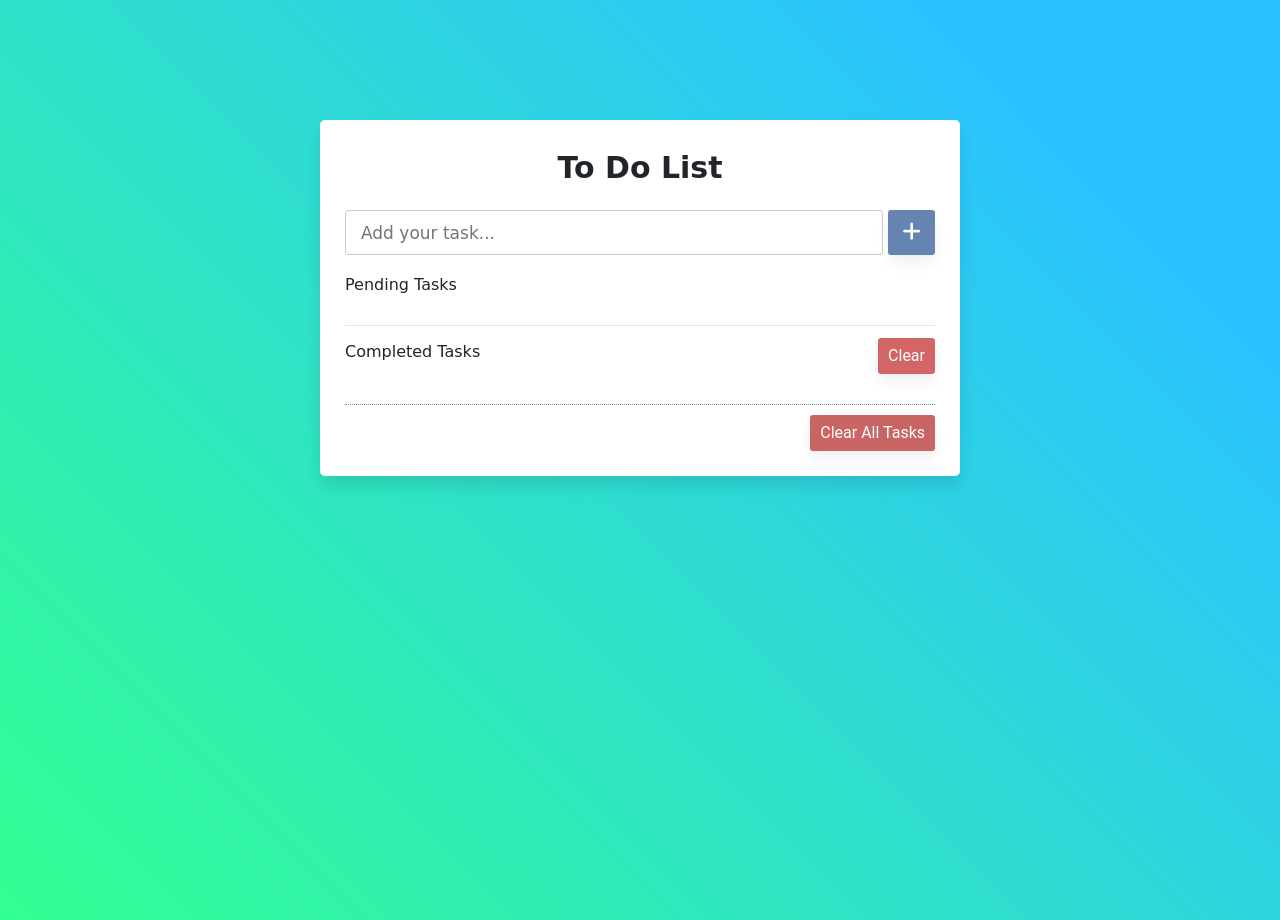
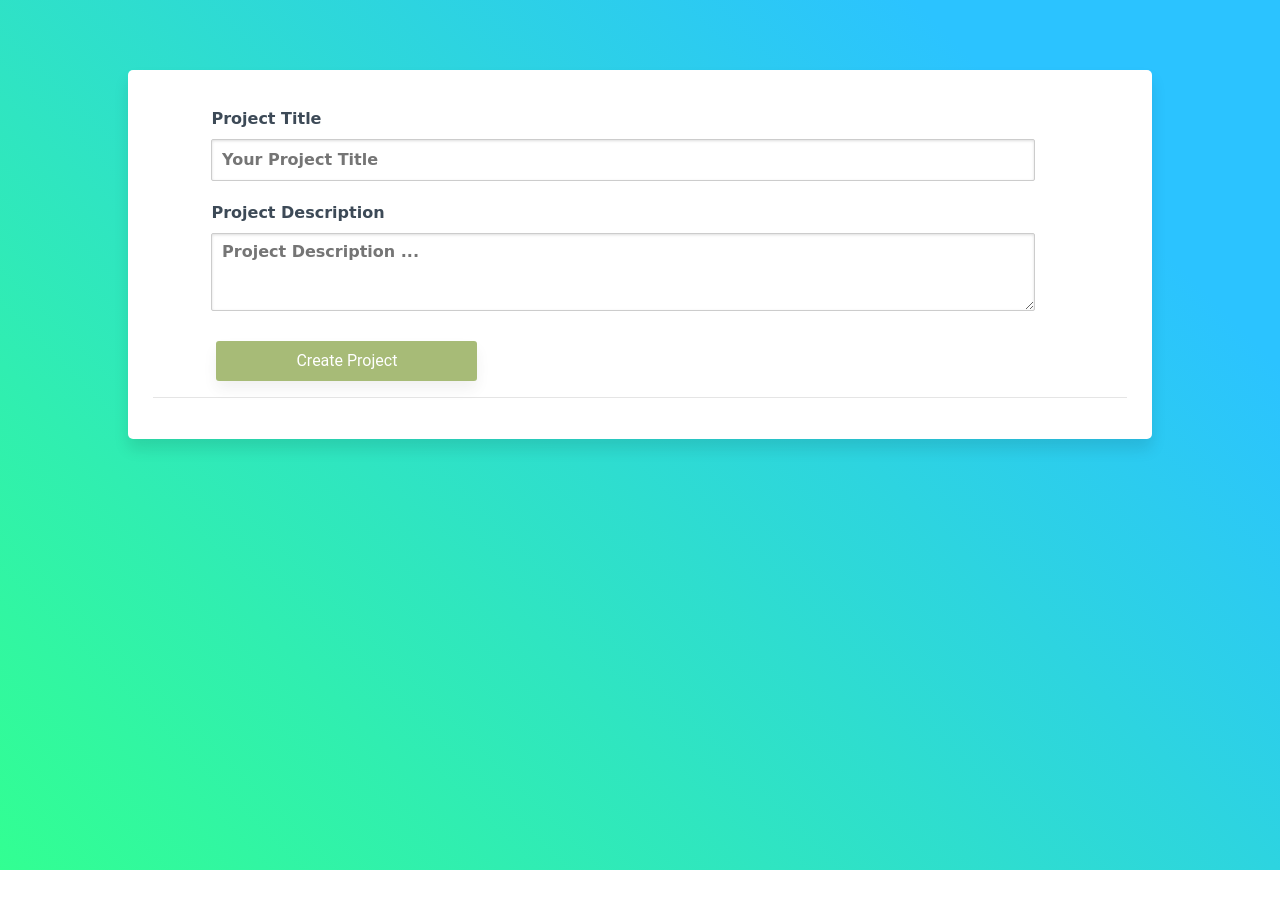
Before and after one commit to MayPhyoKyaw/toDoList, a website: page index.html in a window 1280 px wide. After the commit the page ends 870 px from the top, so only its background shows below. Drawn offline with nearby package versions, Linux system fonts and the light colour scheme; files that its build step writes are made by us from their sources; no server answers.

Commit message:
create project

```diff
--- a/index.html
+++ b/index.html
@@ -16,6 +16,24 @@
 </head>
 
 <body class="body">
+
+    <div class="wrapper1">
+        <div class="input-style proj-create">
+            <label class="label-color">
+                Project Title<br>
+                <input type="text" id="projTitle" placeholder="Your Project Title" />
+            </label>
+            <label class="label-color">
+                Project Description<br>
+                <textarea rows="3" cols="50" id="description" placeholder="Project Description ..."></textarea>
+            </label>
+            <button class="proj-create-button">Create Project</button>
+        </div>
+        <hr>
+        <div class="show-created row">
+
+        </div>
+    </div>
 
     <div class="wrapper">
         <header>To Do List</header>
@@ -110,7 +128,7 @@
 
             <!-- Modal body -->
             <div class="modal-body edit-modal-color">
-                <div class="editInput row">
+                <div class="input-style row">
                     <!-- <label>
                         Change Your Task...<br>
                       <input type="text" id="editToDo" placeholder="Change Your Task Here..." value="">
--- a/public/css/style.css
+++ b/public/css/style.css
@@ -187,6 +187,10 @@ ul li.checkedli {
     margin-top: 5px
 }
 
+.label-color {
+    color:rgb(61, 74, 87);
+    font-family: cursive;
+}
 
 /* Style the header */
 
@@ -198,6 +202,70 @@ ul li.checkedli {
     padding: 25px;
     border-radius: 5px;
     box-shadow: 0px 10px 15px rgba(0, 0, 0, 0.1);
+    display: none;
+}
+
+.wrapper1 {
+    background: #fff;
+    max-width: 80%;
+    width: 100%;
+    margin: 70px auto;
+    padding: 25px;
+    border-radius: 5px;
+    box-shadow: 0px 10px 15px rgba(0, 0, 0, 0.1);
+}
+
+.proj-create {
+    margin-left: 6%;
+    display: block;
+    /* text-align: center; */
+}
+
+.show-created {
+    display: flex;
+    justify-content: left;
+    margin-left: 10% !important;
+}
+
+.proj-block {
+    background-color: rgb(148, 167, 185);
+    display: block;
+    margin: 10px;
+    padding: 20px;
+    height: 200px;
+    box-shadow: 2px 2px rgb(185, 208, 230);
+    overflow-wrap: break-word;
+}
+
+.proj-block h4 {
+    color: rgb(56, 42, 6);
+    font-family: cursive;
+}
+
+.proj-block p {
+    font-size: medium;
+    color: black;
+    font-family: cursive;
+}
+
+.proj-create-button {
+    padding: 8px 80px;
+    border-radius: 3px;
+    border: none;
+    color: #fff;
+    font-weight: 400;
+    font-size: 16px;
+    font-family: 'Roboto', sans-serif;
+    margin-left: 5px;
+    margin-top: 10px;
+    background: #6d8f1d;
+    cursor: pointer !important;
+    user-select: none;
+    opacity: 0.6;
+    transition: all 0.3s ease;
+    box-shadow: 0px 8px 15px rgba(0, 0, 0, 0.1);
+    transition: all 0.3s ease 0s;
+    outline: none;
 }
 
 .wrapper header {
@@ -254,7 +322,7 @@ ul li.checkedli {
     outline: none;
 }
 
-/* .editInput input {
+/* .input-style input {
     width: 100%;
     height: 50px;
     outline: none;
@@ -265,11 +333,11 @@ ul li.checkedli {
     transition: all 0.3s ease;
 }
 
-.editInput input:focus {
+.input-style input:focus {
     border-color: #000080;
 }
 
-.editInput label {
+.input-style label {
     text-align: left !important;
     margin-top: 10px !important;
     display: inline-block;
@@ -280,7 +348,7 @@ ul li.checkedli {
     background-color: rgba(51, 51, 51, 0.705) !important;
 } */
 
-.editInput {
+.input-style {
     /* display: flex;
 	flex-wrap: wrap; */
     /* margin-bottom: 1em;
@@ -289,9 +357,9 @@ ul li.checkedli {
     color: rgb(255, 255, 255);
 }
 
-.editInput input,
-.editInput select,
-.editInput textarea {
+.input-style input,
+.input-style select,
+.input-style textarea {
 	color: inherit;
 	font: inherit;
 	margin: 0;
@@ -301,25 +369,25 @@ ul li.checkedli {
     color: rgb(26, 33, 97);
 }
 
-.editInput input{
+.input-style input{
     line-height: 1.5em;
 }
 
-.editInput select {
+.input-style select {
 	border: 1px solid #ccc;
 	background-color: #fff;
 }
 
-.editInput label {
+.input-style label {
 	display: block;
 	margin: 0.75em 0;
 	font-weight: bold;
 }
 
-.editInput input[type=text],
-.editInput input[type=datetime-local],
-.editInput select,
-.editInput textarea {
+.input-style input[type=text],
+.input-style input[type=datetime-local],
+.input-style select,
+.input-style textarea {
     border: 1px solid #ccc;
 	box-shadow: inset 0 1px 3px #ddd;
 	border-radius: 2px;
@@ -330,14 +398,14 @@ ul li.checkedli {
 	margin-bottom: 0.5em;
 }
 
-.editInput input:focus:invalid,
-.editInput select:focus:invalid,
-.editInput textarea:focus:invalid {
+.input-style input:focus:invalid,
+.input-style select:focus:invalid,
+.input-style textarea:focus:invalid {
 	color: #b94a48;
 	border-color: #e9322d;
 }
 
-.editInput input:not([type]) {
+.input-style input:not([type]) {
 	display: inline-block;
 	border: 1px solid #ccc;
 	box-shadow: inset 0 1px 3px #ddd;
@@ -346,7 +414,7 @@ ul li.checkedli {
 	padding: 0.5em 0.6em;
 }
 
-.editInput textarea { line-height: 1.25em; }
+.input-style textarea { line-height: 1.25em; }
 
 .inputField button:hover{
     background: #0053cf;
--- a/public/js/db.js
+++ b/public/js/db.js
@@ -1,4 +1,18 @@
 $(document).ready(function() {
+
+    $(".proj-create-button").click(function() {
+      var proj_title = document.getElementById("projTitle").value;
+      var proj_desc = document.getElementById("description").value;
+      // $(".proj-title").text(proj_title);
+      // $(".proj-descp").text(proj_desc);
+      console.log(proj_desc);
+      $(".show-created").append(`
+        <div class="proj-block col-3">
+          <h4 class="proj-title">${proj_title}</h4>
+          <p class="proj-descp">${proj_desc}</p>
+        </div>
+      `)
+    })
 
     // get items data
     fetch('/SelectItems', { method: 'GET' })
```
